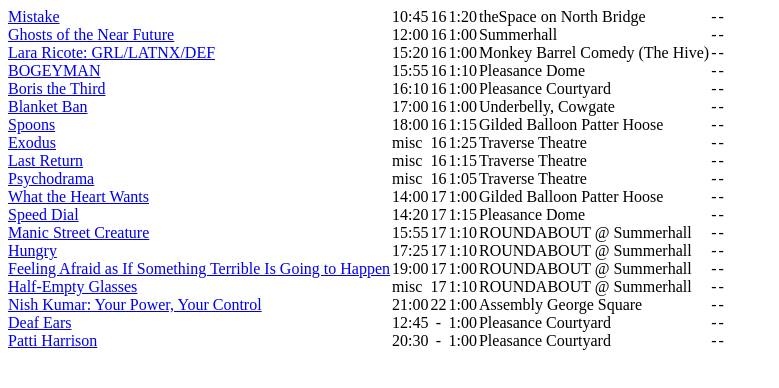
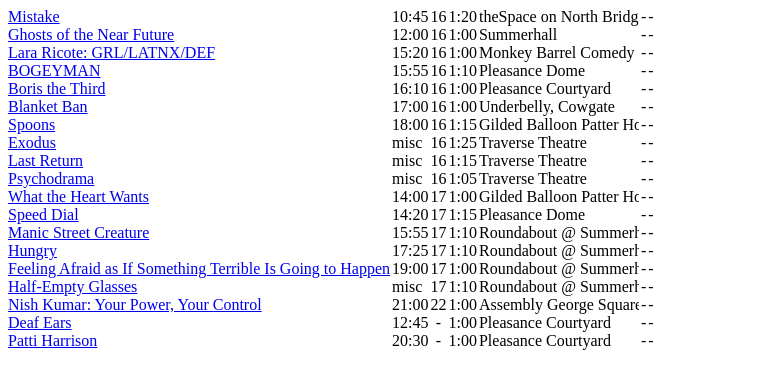
Before and after one commit to richardl62/fringe-favourites, a React (Create React App) app: page / in a window 1280 px wide. Shown: the top 388 px of the page, without its empty margins (0-779 px from the left). Built offline with nearby package versions, Linux system fonts and the light colour scheme.

Commit message:
Some formatting/display changes

```diff
--- a/src/App.tsx
+++ b/src/App.tsx
@@ -3,12 +3,21 @@
 import { favourites } from './favourites';
 
 const ShowList = styled.div`
+  * {
+    overflow: hidden;
+    white-space: nowrap;
+  }
   display: inline-grid;
   column-gap: 2px;
-  grid-template-columns: repeat(7, auto);
+  grid-template-columns: minmax(auto, 1fr) repeat(3, auto) minmax(auto, 10em) auto auto
 `;
 
 type StartTimeT = string | null; // null -> More than one start time is listed
+
+function unpackVenue(venue: string) {
+  // To do consider proper implemenation of camel case
+  return venue.replace("ROUNDABOUT", "Roundabout");
+}
 
 function unpackStartTime(times: string) : StartTimeT {
   if(times.includes(",")) {
@@ -30,7 +39,7 @@
 function unpackShowInfo(line: string[]) {
   return {
     title: line[0],
-    venue: line[1],
+    venue: unpackVenue(line[1]),
     duration: line[2],
     startTime: unpackStartTime(line[3]),
     dates: unpackDates(line[4]),
```
